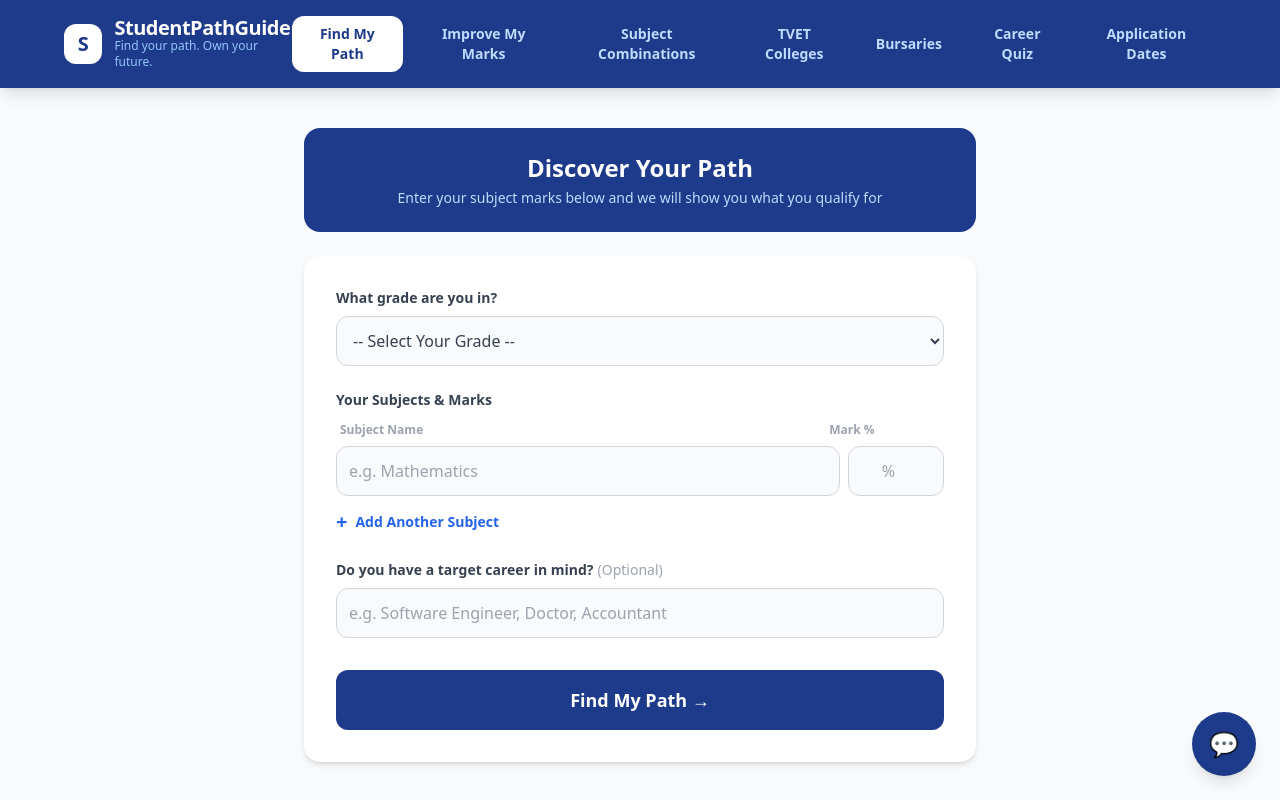
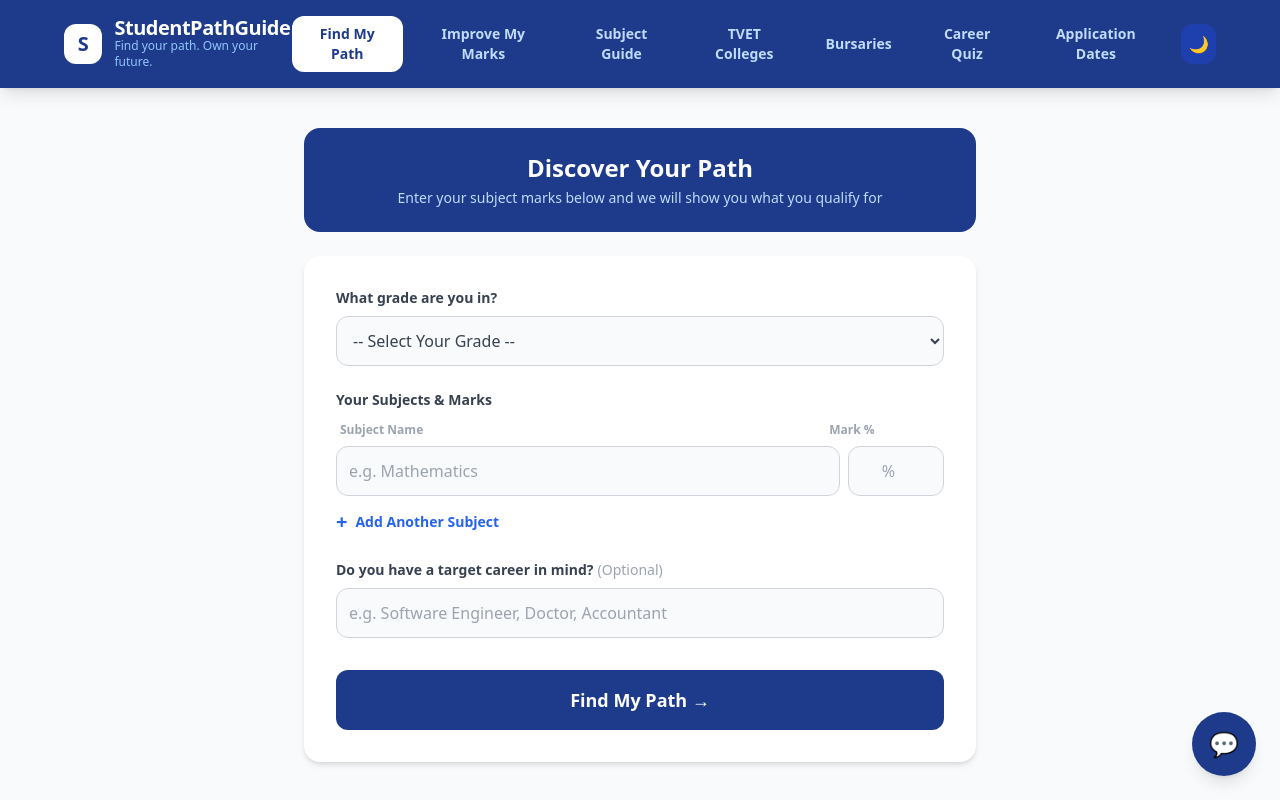
Before and after one commit to E-scert/StudentPathGuide, a React (Vite) app in the folder client/: page / in a window 1280 px wide. Shown: the top 800 px of the page. Built offline with nearby package versions, Linux system fonts and the light colour scheme.

Commit message:
feat: dark mode toggle added to navbar

```diff
--- a/client/src/components/Navbar.jsx
+++ b/client/src/components/Navbar.jsx
@@ -1,6 +1,17 @@
 import { useState } from "react";
-function Navbar({ view, setView }) {
+
+function Navbar({ view, setView, darkMode, setDarkMode }) {
   const [menuOpen, setMenuOpen] = useState(false);
+
+  const navItems = [
+    { label: "Find My Path", value: "home" },
+    { label: "Improve My Marks", value: "improvement" },
+    { label: "Subject Guide", value: "combinations" },
+    { label: "TVET Colleges", value: "tvet" },
+    { label: "Bursaries", value: "bursaries" },
+    { label: "Career Quiz", value: "quiz" },
+    { label: "Application Dates", value: "applications" },
+  ];
 
   return (
     <nav className="bg-blue-900 text-white px-6 py-4 shadow-lg sticky top-0 z-40">
@@ -28,15 +39,7 @@ function Navbar({ view, setView }) {
 
         {/* Desktop Navigation */}
         <div className="hidden md:flex items-center gap-2">
-          {[
-            { label: "Find My Path", value: "home" },
-            { label: "Improve My Marks", value: "improvement" },
-            { label: "Subject Combinations", value: "combinations" },
-            { label: "TVET Colleges", value: "tvet" },
-            { label: "Bursaries", value: "bursaries" },
-            { label: "Career Quiz", value: "quiz" },
-            { label: "Application Dates", value: "applications" },
-          ].map((item) => (
+          {navItems.map((item) => (
             <button
               key={item.value}
               onClick={() => setView(item.value)}
@@ -49,6 +52,13 @@ function Navbar({ view, setView }) {
               {item.label}
             </button>
           ))}
+          {/* Dark Mode Toggle */}
+          <button
+            onClick={() => setDarkMode(!darkMode)}
+            className="ml-2 bg-blue-800 hover:bg-blue-700 text-white w-10 h-10 rounded-xl flex items-center justify-center transition duration-200"
+          >
+            {darkMode ? "☀️" : "🌙"}
+          </button>
         </div>
 
         {/* Mobile Menu Button */}
@@ -63,15 +73,7 @@ function Navbar({ view, setView }) {
       {/* Mobile Menu */}
       {menuOpen && (
         <div className="md:hidden mt-4 flex flex-col gap-2">
-          {[
-            { label: "Find My Path", value: "home" },
-            { label: "Improve My Marks", value: "improvement" },
-            { label: "Subject Combinations", value: "combinations" },
-            { label: "TVET Colleges", value: "tvet" },
-            { label: "Bursaries", value: "bursaries" },
-            { label: "Career Quiz", value: "quiz" },
-            { label: "Application Dates", value: "applications" },
-          ].map((item) => (
+          {navItems.map((item) => (
             <button
               key={item.value}
               onClick={() => {
@@ -87,6 +89,16 @@ function Navbar({ view, setView }) {
               {item.label}
             </button>
           ))}
+          {/* Mobile Dark Mode Toggle */}
+          <button
+            onClick={() => {
+              setDarkMode(!darkMode);
+              setMenuOpen(false);
+            }}
+            className="text-sm px-4 py-3 rounded-xl font-semibold text-left bg-blue-800 hover:bg-blue-700 text-white transition duration-200"
+          >
+            {darkMode ? "☀️ Light Mode" : "🌙 Dark Mode"}
+          </button>
         </div>
       )}
     </nav>
```
